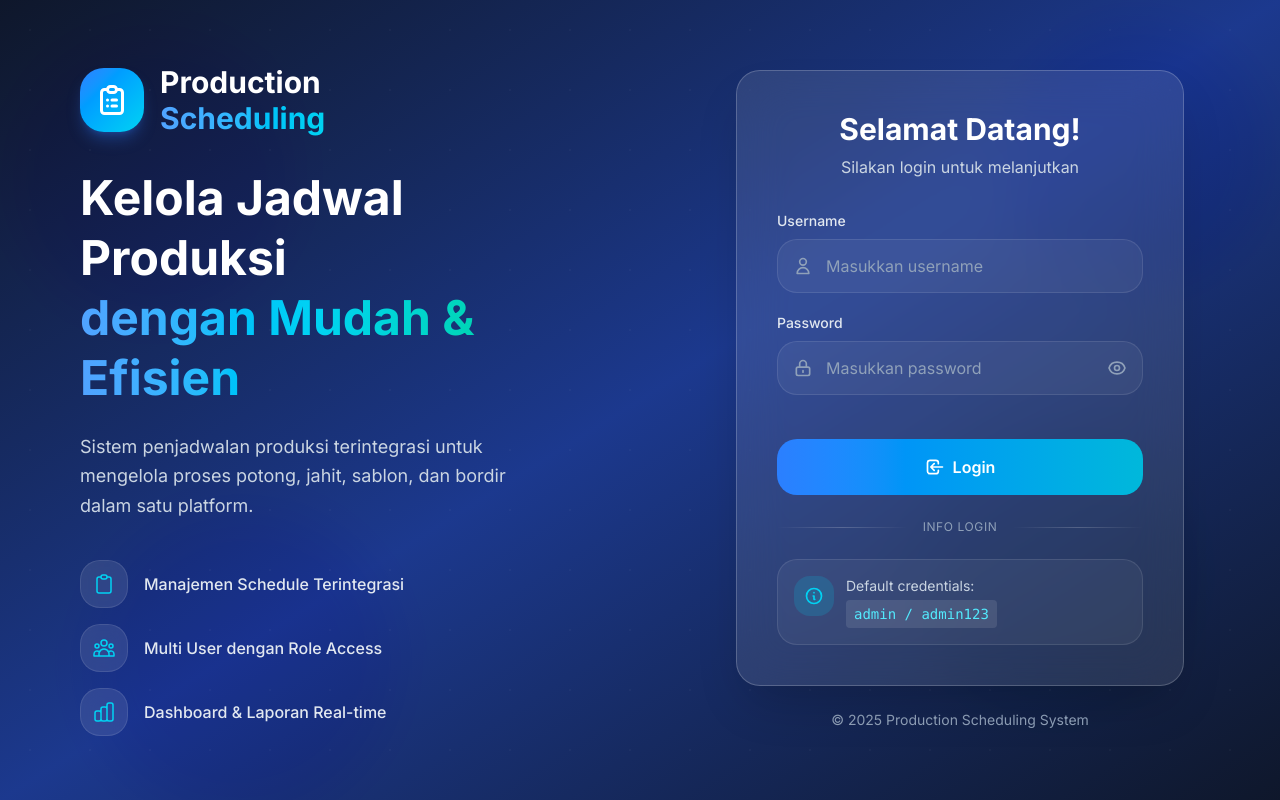
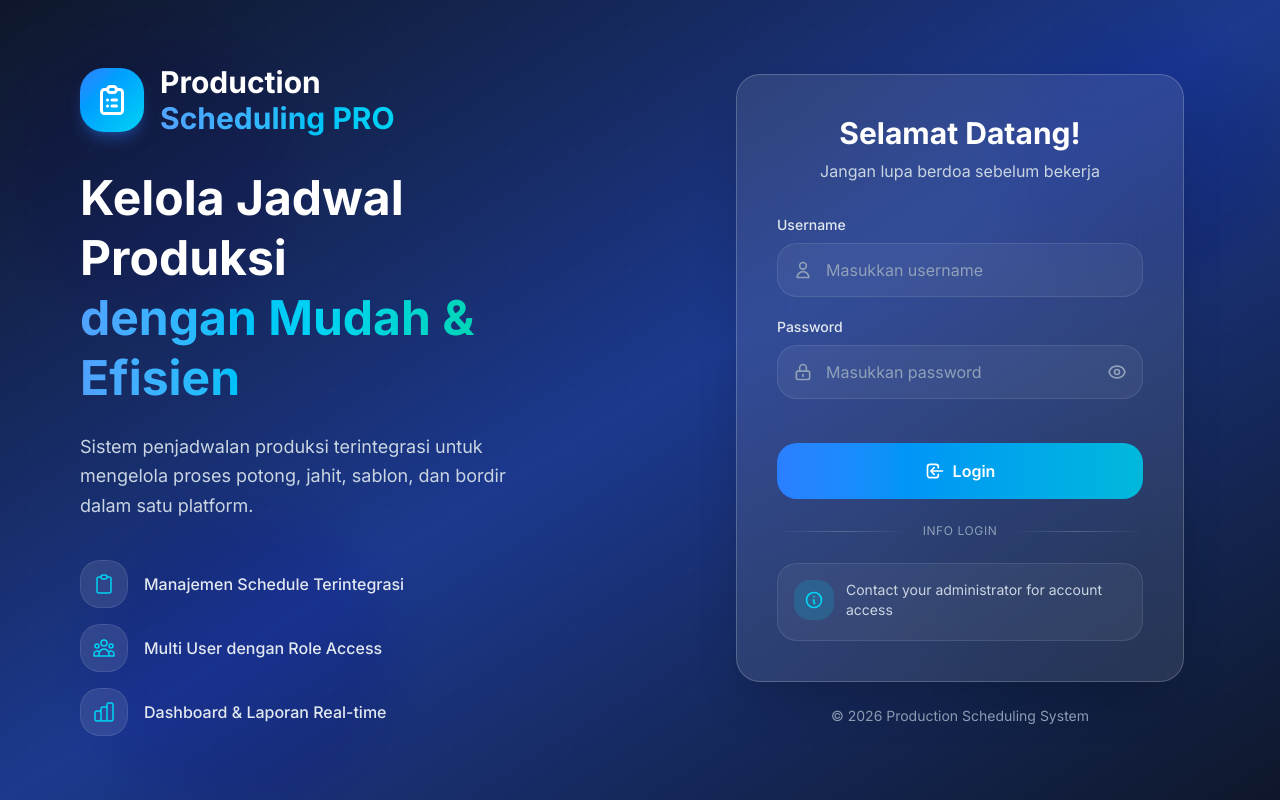
Before and after one commit to jekisa/schedule_prod, a Next.js app: page / in a window 1280 px wide. Built offline with nearby package versions, Linux system fonts and the light colour scheme.

Commit message:
Initial commit 29 jan 26 2nd

```diff
--- a/src/app/page.js
+++ b/src/app/page.js
@@ -77,7 +77,7 @@ export default function LoginPage() {
             </div>
             <div>
               <h1 className="text-3xl font-bold text-white">Production</h1>
-              <h1 className="text-3xl font-bold text-transparent bg-clip-text bg-gradient-to-r from-blue-400 to-cyan-400">Scheduling</h1>
+              <h1 className="text-3xl font-bold text-transparent bg-clip-text bg-gradient-to-r from-blue-400 to-cyan-400">Scheduling PRO</h1>
             </div>
           </div>
 
@@ -140,7 +140,7 @@ export default function LoginPage() {
           <div className="bg-white/10 backdrop-blur-xl rounded-3xl p-8 sm:p-10 border border-white/20 shadow-2xl shadow-black/20">
             <div className="text-center mb-8">
               <h2 className="text-2xl sm:text-3xl font-bold text-white mb-2">Selamat Datang!</h2>
-              <p className="text-slate-300">Silakan login untuk melanjutkan</p>
+              <p className="text-slate-300">Jangan lupa berdoa sebelum bekerja</p>
             </div>
 
             <form onSubmit={handleSubmit} className="space-y-5">
@@ -255,10 +255,8 @@ export default function LoginPage() {
                   </svg>
                 </div>
                 <div>
-                  <p className="text-sm text-slate-300 mb-1">Default credentials:</p>
-                  <p className="text-sm font-mono bg-white/10 rounded px-2 py-1 inline-block text-cyan-300">
-                    admin / admin123
-                  </p>
+                  <p className="text-sm text-slate-300 mb-1">Contact your administrator for account access</p>
+
                 </div>
               </div>
             </div>
@@ -266,7 +264,7 @@ export default function LoginPage() {
 
           {/* Footer */}
           <p className="text-center text-slate-400 text-sm mt-6">
-            © 2025 Production Scheduling System
+            © 2026 Production Scheduling System
           </p>
         </div>
       </div>
--- a/src/components/ui/DataTable.js
+++ b/src/components/ui/DataTable.js
@@ -33,6 +33,9 @@ const SortIcon = ({ direction }) => {
   );
 };
 
+// Deterministic width patterns for skeleton (avoids hydration mismatch)
+const SKELETON_WIDTHS = [75, 85, 65, 90, 70, 80, 60, 95, 72, 88];
+
 // Loading Skeleton Component
 const LoadingSkeleton = ({ rows = 5, columns = 4 }) => (
   <div className="card overflow-hidden">
@@ -51,7 +54,10 @@ const LoadingSkeleton = ({ rows = 5, columns = 4 }) => (
           <tr className="bg-gradient-to-r from-gray-50 to-gray-100/50">
             {[...Array(columns)].map((_, i) => (
               <th key={i} className="px-6 py-4">
-                <div className="h-4 bg-gray-200 rounded animate-pulse" style={{ width: `${60 + Math.random() * 40}%` }} />
+                <div
+                  className="h-4 bg-gray-200 rounded animate-pulse"
+                  style={{ width: `${SKELETON_WIDTHS[i % SKELETON_WIDTHS.length]}%` }}
+                />
               </th>
             ))}
           </tr>
@@ -64,7 +70,7 @@ const LoadingSkeleton = ({ rows = 5, columns = 4 }) => (
                   <div
                     className="h-4 bg-gray-100 rounded animate-pulse"
                     style={{
-                      width: `${50 + Math.random() * 50}%`,
+                      width: `${SKELETON_WIDTHS[(rowIndex + colIndex) % SKELETON_WIDTHS.length]}%`,
                       animationDelay: `${(rowIndex * columns + colIndex) * 50}ms`
                     }}
                   />
--- a/src/components/ui/Modal.js
+++ b/src/components/ui/Modal.js
@@ -63,7 +63,6 @@ export default function Modal({
   showCloseButton = true,
 }) {
   const modalRef = useRef(null);
-  const previousActiveElement = useRef(null);
 
   // Handle escape key
   const handleEscape = useCallback(
@@ -87,37 +86,13 @@ export default function Modal({
 
   useEffect(() => {
     if (isOpen) {
-      // Store currently focused element
-      previousActiveElement.current = document.activeElement;
-
       // Prevent body scroll
       document.body.style.overflow = 'hidden';
 
       // Add escape listener
       document.addEventListener('keydown', handleEscape);
-
-      // Focus the first focusable element inside modal (input, button, etc.)
-      setTimeout(() => {
-        const focusableElements = modalRef.current?.querySelectorAll(
-          'input:not([disabled]), textarea:not([disabled]), select:not([disabled]), button:not([disabled])'
-        );
-        if (focusableElements && focusableElements.length > 0) {
-          // Skip close button, focus the first form element
-          const firstInput = Array.from(focusableElements).find(
-            (el) => el.tagName !== 'BUTTON' || el.type === 'submit'
-          );
-          if (firstInput) {
-            firstInput.focus();
-          }
-        }
-      }, 100);
     } else {
       document.body.style.overflow = 'unset';
-
-      // Restore focus
-      if (previousActiveElement.current) {
-        previousActiveElement.current.focus();
-      }
     }
 
     return () => {
```
